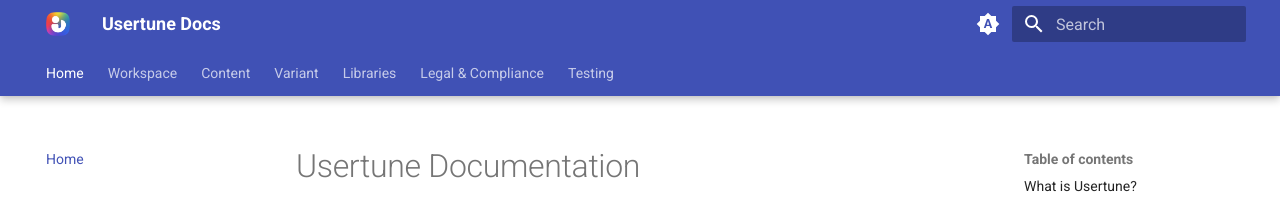
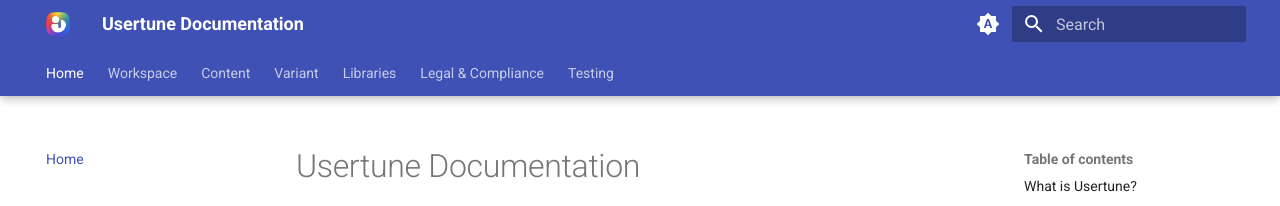
Before and after one commit to usertune/docs, an MkDocs documentation site: the page built from docs/index.md, in a window 1280 px wide. Shown: the top 206 px of the page. Built offline with MkDocs 1.6.1 and Material for MkDocs 9.7.7, drawn with Linux system fonts in a browser that asks for light colours.

```diff
--- a/mkdocs.yml
+++ b/mkdocs.yml
@@ -1,4 +1,4 @@
-site_name: Usertune Docs
+site_name: Usertune Documentation
 site_url: https://docs.usertune.io
 site_description: Usertune is a dynamic content personalization platform that delivers tailored experiences to users based on real-time context and behavior.
 site_author: omegion
```
